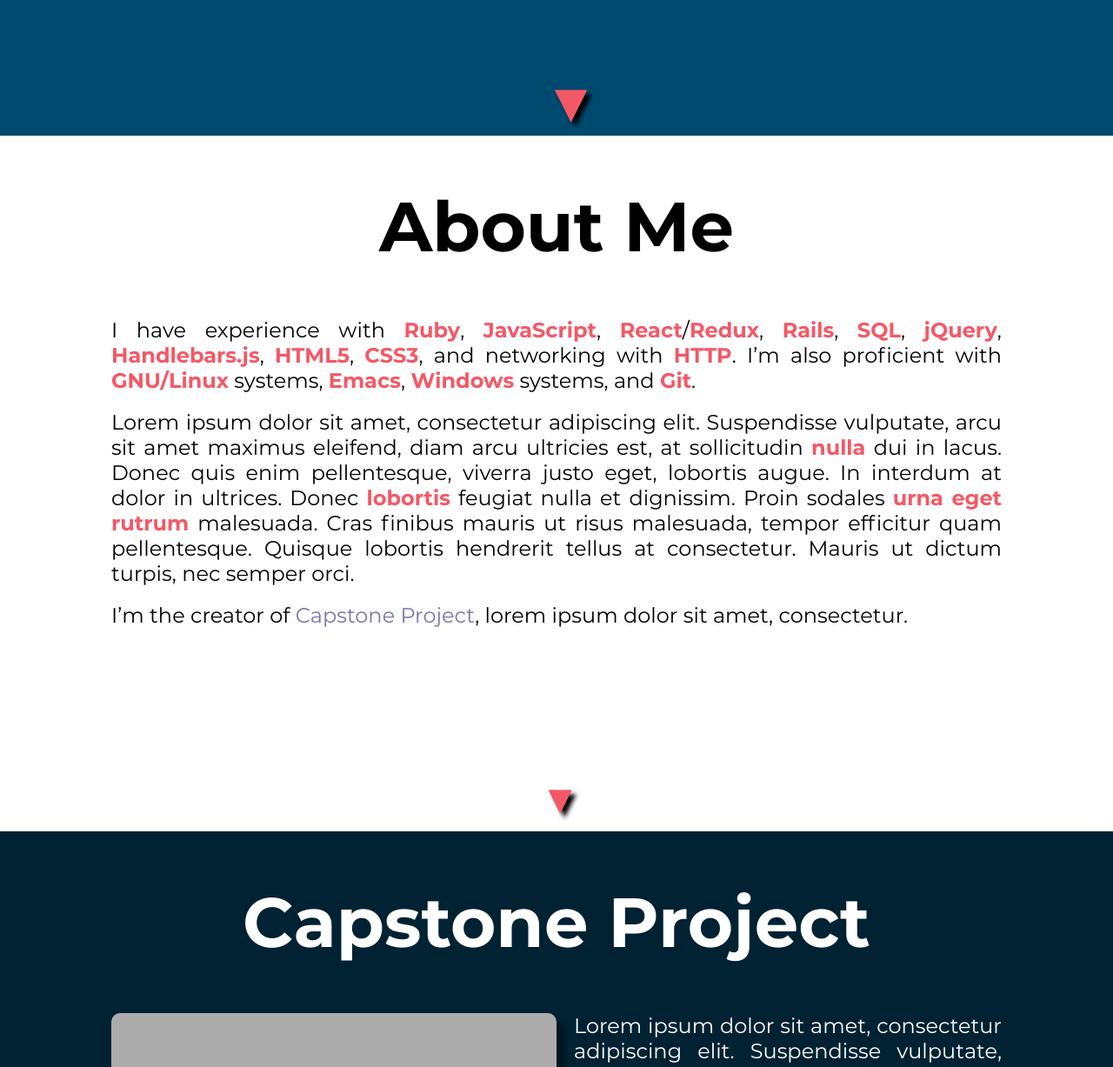
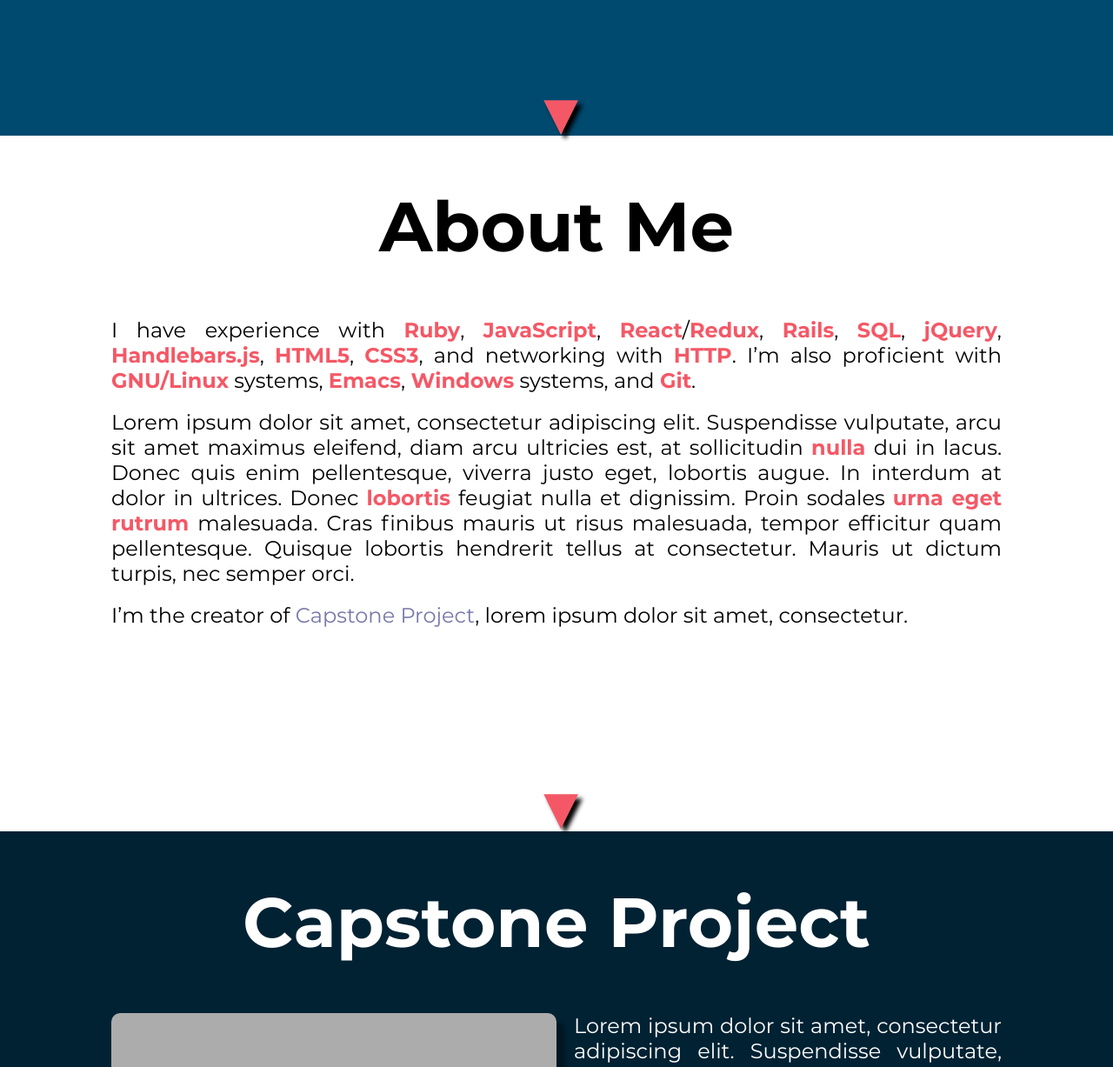
Before and after one commit to johnisom/johnisom.github.io, a plain HTML site: page index.html in a window 1280 px wide. Shown: the part 644-1871 px from the top of the page at 87% size. Drawn offline with Linux system fonts and the light colour scheme.

Commit message:
Revert "Change small downward triangles to normal size" because it looks bad
This reverts commit 3873d620a4fd8c53c26148bf91a678e99e9cf71f.

```diff
--- a/assets/stylesheets/main.css
+++ b/assets/stylesheets/main.css
@@ -87,7 +87,7 @@ header p {
     bottom: 25px;
     color: #f45866;
     display: inline-block;
-    font-size: 8vh;
+    font-size: 10vh;
     height: 50px;
     left: 50%;
     margin-left: -15px;
--- a/index.html
+++ b/index.html
@@ -61,7 +61,11 @@
         </p>
       </section>
 
-      <a class="chevron" href="#about-me">&#x25bc;</a>
+      <a class="chevron" href="#about-me">▾</a>
+      <!--
+          TODO: animate this bouncing up and down. Change the vertical
+          offset, text shadow blur, and text shadow offsets.
+        -->
     </header>
 
     <main>
@@ -93,7 +97,7 @@
           dolor sit amet, consectetur.
         </p>
 
-        <a class="chevron" href="#capstone-project">&#x25bc;</a>
+        <a class="chevron" href="#capstone-project">▾</a>
       </section>
 
       <section id="capstone-project">
@@ -130,7 +134,7 @@
           erat nisi, pulvinar consequat condimentum ut, venenatis et tellus.
         </p>
 
-        <a class="chevron" href="#other-projects">&#x25bc;</a>
+        <a class="chevron" href="#other-projects">▾</a>
       </section>
 
       <section id="other-projects">
@@ -194,7 +198,7 @@
           </li>
         </ul>
 
-        <a class="chevron" href="#footer">&#x25bc;</a>
+        <a class="chevron" href="#footer">▾</a>
       </section>
     </main>
 
@@ -239,7 +243,7 @@
 
       <p>
         Built from scratch, with <b>♥</b> by me.
-        <small>©&nbsp;2020&nbsp;<b>John&nbsp;Isom</b></small>
+        <small>©&nbsp;2020&nbsp<b>John&nbsp;Isom</b></small>
       </p>
     </footer>
   </body>
```
